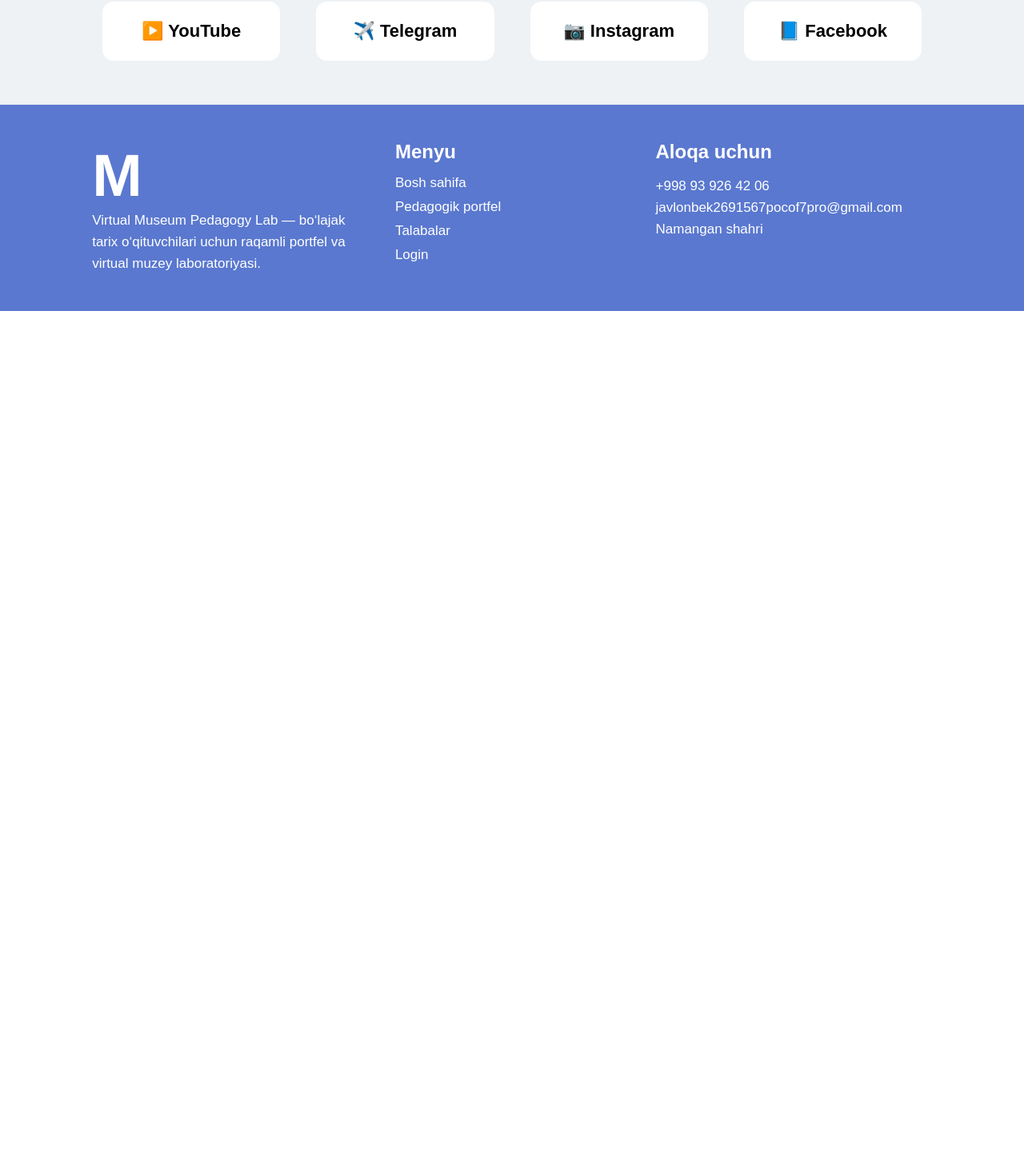
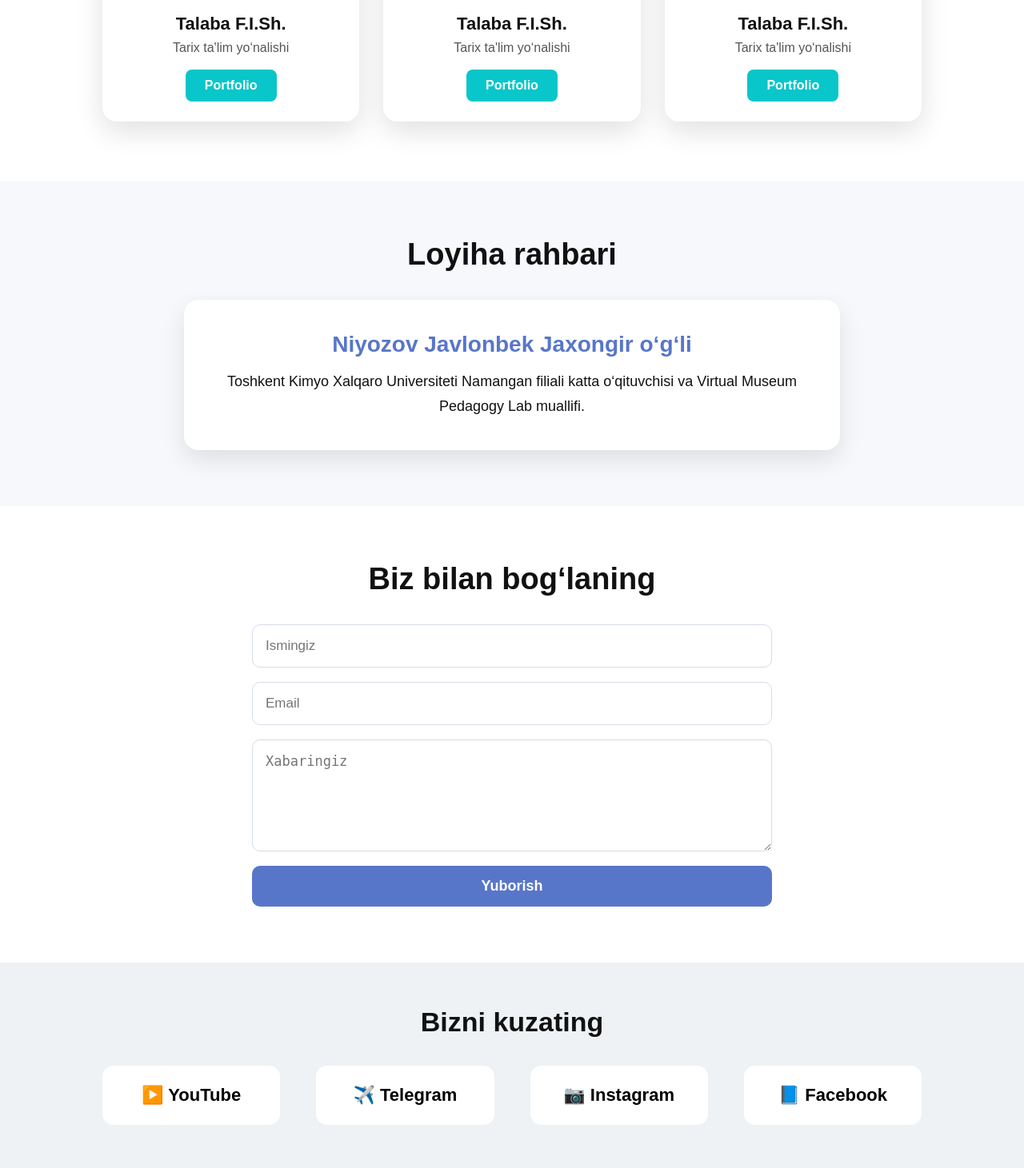
Before and after one commit to javlonbek1994/portfolio-site, a Flask app: template templates/index.html in a window 1280 px wide. Shown: the part 4597-6058 px from the top of the page at 80% size. Before the commit the page ends 4986 px from the top, so only its background shows below. Run offline with Flask 3, Linux system fonts and the light colour scheme; the template is opened without the code that fills it, so the values that code supplies are empty.

Commit message:
Update style.css

````diff
--- a/static/style.css
+++ b/static/style.css
@@ -494,3 +494,241 @@ body{
         grid-template-columns: 1fr;
     }
 }
+```css
+/* STATS */
+
+.stats-section{
+    width: 72%;
+    margin: 0 auto 70px;
+    display: grid;
+    grid-template-columns: repeat(4, 1fr);
+    gap: 25px;
+}
+
+.stat-box{
+    background: #ffffff;
+    border-radius: 14px;
+    padding: 32px 20px;
+    text-align: center;
+    box-shadow: 0 12px 35px rgba(0,0,0,.10);
+    border-top: 5px solid #08c6c9;
+}
+
+.stat-box h2{
+    font-size: 42px;
+    color: #5876c9;
+    margin-bottom: 8px;
+}
+
+.stat-box p{
+    font-size: 17px;
+    font-weight: 700;
+}
+
+/* MUSEUM */
+
+.museum-section{
+    padding: 70px 10%;
+    background: #f6f8fc;
+    text-align: center;
+}
+
+.museum-section h2,
+.news-section h2,
+.students-section h2,
+.author-section h2,
+.contact-section h2{
+    font-size: 38px;
+    margin-bottom: 35px;
+}
+
+.museum-grid{
+    display: grid;
+    grid-template-columns: repeat(4, 1fr);
+    gap: 28px;
+}
+
+.museum-card{
+    background: white;
+    padding: 45px 20px;
+    border-radius: 18px;
+    font-size: 24px;
+    font-weight: 800;
+    box-shadow: 0 12px 30px rgba(0,0,0,.10);
+}
+
+/* NEWS */
+
+.news-section{
+    padding: 70px 10%;
+    background: white;
+    text-align: center;
+}
+
+.news-card{
+    max-width: 780px;
+    margin: 0 auto;
+    background: #eef2f5;
+    padding: 35px;
+    border-radius: 18px;
+    box-shadow: 0 10px 25px rgba(0,0,0,.08);
+}
+
+.news-card h3{
+    font-size: 26px;
+    margin-bottom: 12px;
+    color: #5876c9;
+}
+
+.news-card p{
+    font-size: 18px;
+    line-height: 1.6;
+}
+
+/* STUDENTS */
+
+.students-section{
+    padding: 75px 10%;
+    background: white;
+    text-align: center;
+}
+
+.students-grid{
+    display: grid;
+    grid-template-columns: repeat(3, 1fr);
+    gap: 30px;
+}
+
+.student-card{
+    background: #ffffff;
+    border-radius: 18px;
+    overflow: hidden;
+    box-shadow: 0 12px 35px rgba(0,0,0,.12);
+    transition: .3s;
+}
+
+.student-card:hover{
+    transform: translateY(-8px);
+}
+
+.student-card img{
+    width: 100%;
+    height: 260px;
+    object-fit: cover;
+    background: #eef2f5;
+}
+
+.student-card h3{
+    font-size: 22px;
+    margin: 18px 0 8px;
+}
+
+.student-card p{
+    font-size: 16px;
+    color: #555;
+    margin-bottom: 18px;
+}
+
+.student-card a{
+    display: inline-block;
+    margin-bottom: 25px;
+    background: #08c6c9;
+    color: white;
+    text-decoration: none;
+    padding: 11px 24px;
+    border-radius: 8px;
+    font-weight: 700;
+}
+
+/* AUTHOR */
+
+.author-section{
+    padding: 70px 10%;
+    background: #f6f8fc;
+    text-align: center;
+}
+
+.author-card{
+    max-width: 820px;
+    margin: 0 auto;
+    background: white;
+    padding: 40px;
+    border-radius: 18px;
+    box-shadow: 0 12px 30px rgba(0,0,0,.10);
+}
+
+.author-card h3{
+    font-size: 28px;
+    color: #5876c9;
+    margin-bottom: 15px;
+}
+
+.author-card p{
+    font-size: 18px;
+    line-height: 1.7;
+}
+
+/* CONTACT */
+
+.contact-section{
+    padding: 70px 10%;
+    background: white;
+    text-align: center;
+}
+
+.contact-section form{
+    max-width: 650px;
+    margin: 0 auto;
+    display: grid;
+    gap: 18px;
+}
+
+.contact-section input,
+.contact-section textarea{
+    width: 100%;
+    padding: 16px;
+    border: 1px solid #d5dce8;
+    border-radius: 10px;
+    font-size: 17px;
+    outline: none;
+}
+
+.contact-section textarea{
+    min-height: 140px;
+    resize: vertical;
+}
+
+.contact-section button{
+    background: #5876c9;
+    color: white;
+    border: none;
+    padding: 15px;
+    border-radius: 10px;
+    font-size: 18px;
+    font-weight: 800;
+    cursor: pointer;
+}
+
+/* MOBILE EXTRA */
+
+@media(max-width: 900px){
+    .stats-section,
+    .museum-grid,
+    .students-grid{
+        width: 90%;
+        grid-template-columns: 1fr;
+    }
+
+    .stats-section{
+        margin: 0 auto 50px;
+    }
+
+    .museum-section h2,
+    .news-section h2,
+    .students-section h2,
+    .author-section h2,
+    .contact-section h2{
+        font-size: 30px;
+    }
+}
+```
````
